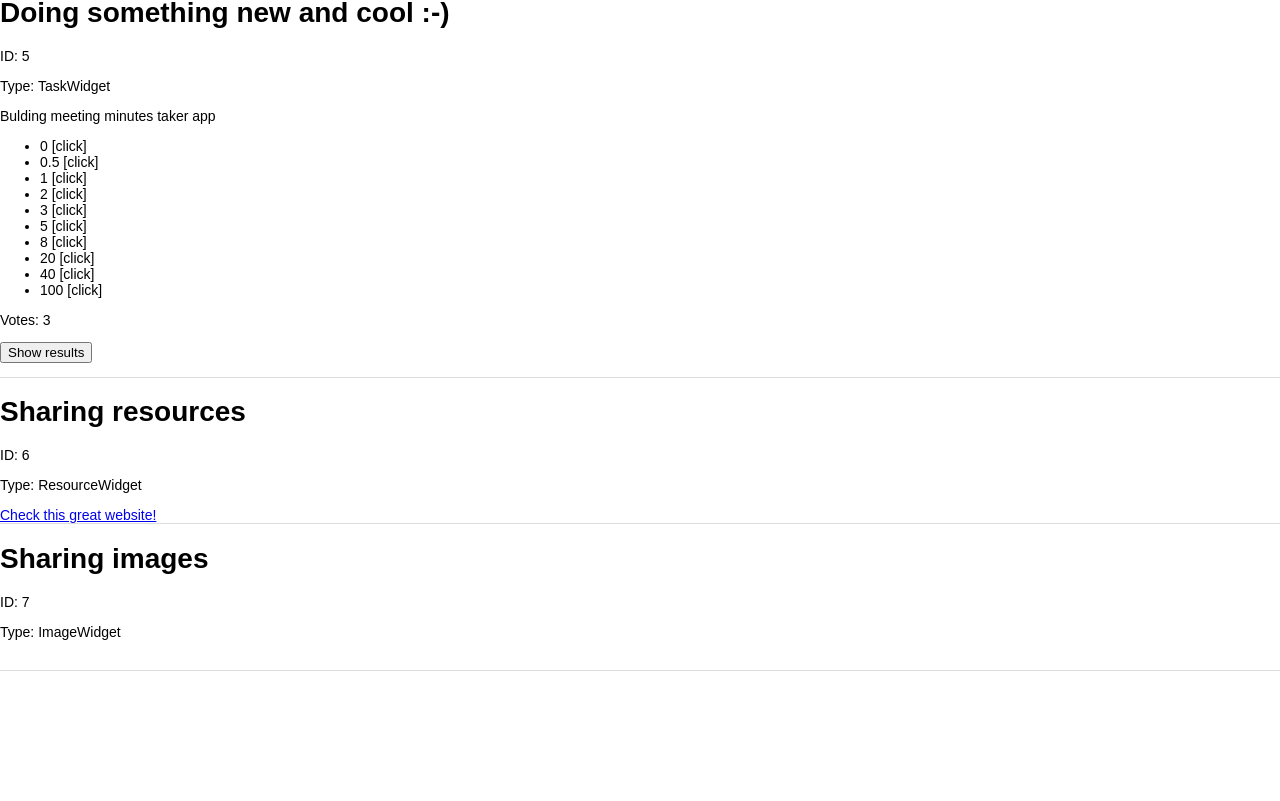
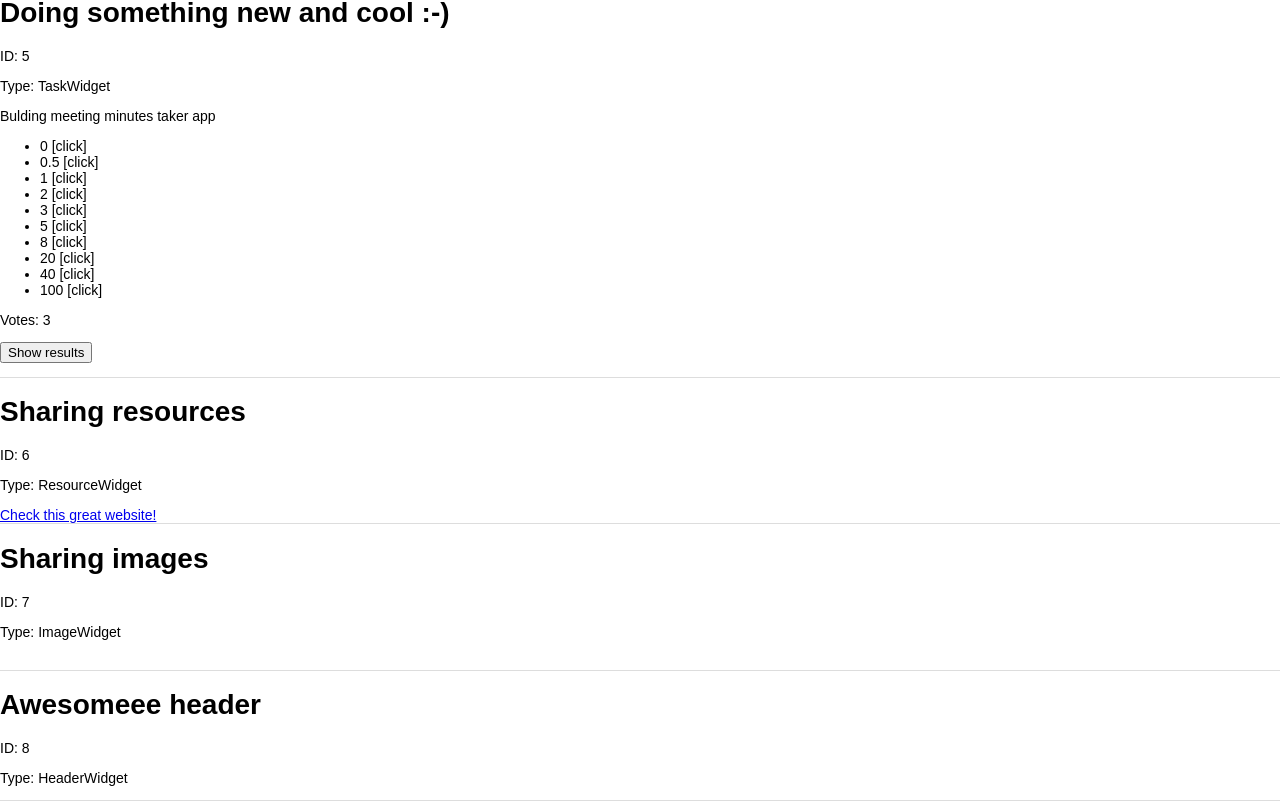
Before and after one commit to DawidMyslak/meeting-collaboration, a React (Create React App) app: page / in a window 1280 px wide. Shown: the part 1142-1943 px from the top of the page. Before the commit the page ends 1813 px from the top, so only its background shows below. Built offline with nearby package versions, Linux system fonts and the light colour scheme; the HTML template or start-up script is replaced by a standard one.

Commit message:
Header widget

```diff
--- a/src/App.js
+++ b/src/App.js
@@ -1,5 +1,6 @@
 import React, { Component } from 'react';
 
+import HeaderWidget from './widgets/HeaderWidget'
 import TodoWidget from './widgets/TodoWidget'
 import NoteWidget from './widgets/NoteWidget'
 import PollWidget from './widgets/PollWidget'
@@ -129,6 +130,11 @@ class App extends Component {
           data: {
             source: 'https://www.teamwork.com/images/favicon-large.png'
           }
+        },
+        {
+          id: 8,
+          title: 'Awesomeee header',
+          type: 'HeaderWidget'
         }
       ]
     };
@@ -137,6 +143,8 @@ class App extends Component {
   render() {
     let timeline = this.state.timeline.map(widget => {
       switch (widget.type) {
+        case 'HeaderWidget':
+          return <HeaderWidget key={widget.id} widget={widget} />;
         case 'TodoWidget':
           return <TodoWidget key={widget.id} widget={widget} />;
         case 'NoteWidget':
--- /dev/null
+++ b/src/widgets/HeaderWidget.js
@@ -0,0 +1,13 @@
+import React from 'react';
+
+const HeaderWidget = ({widget}) => {
+  return (
+    <div className="Widget">
+      <h1>{widget.title}</h1>
+      <p>ID: {widget.id}</p>
+      <p>Type: {widget.type}</p>
+    </div>
+  );
+};
+
+export default HeaderWidget;
```
